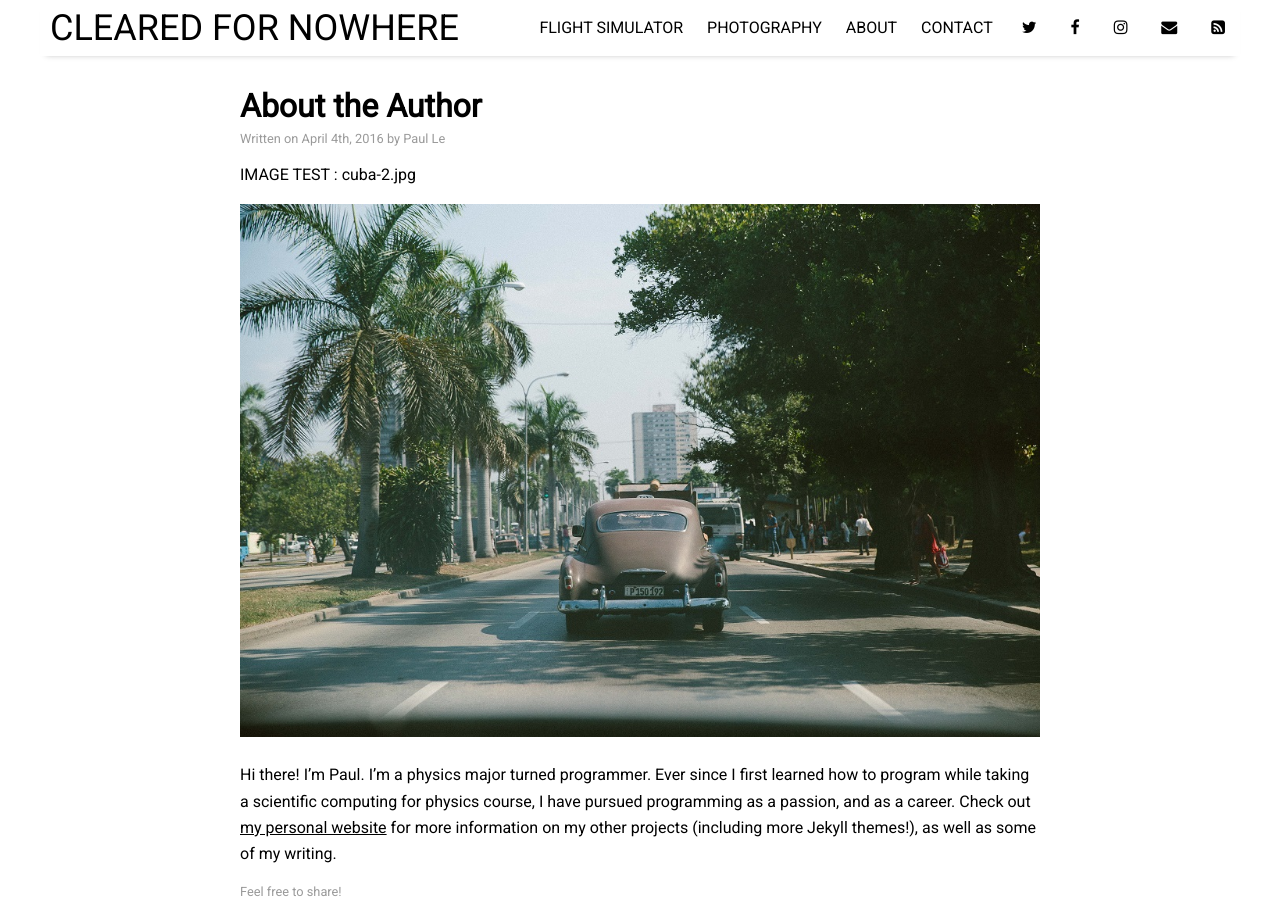
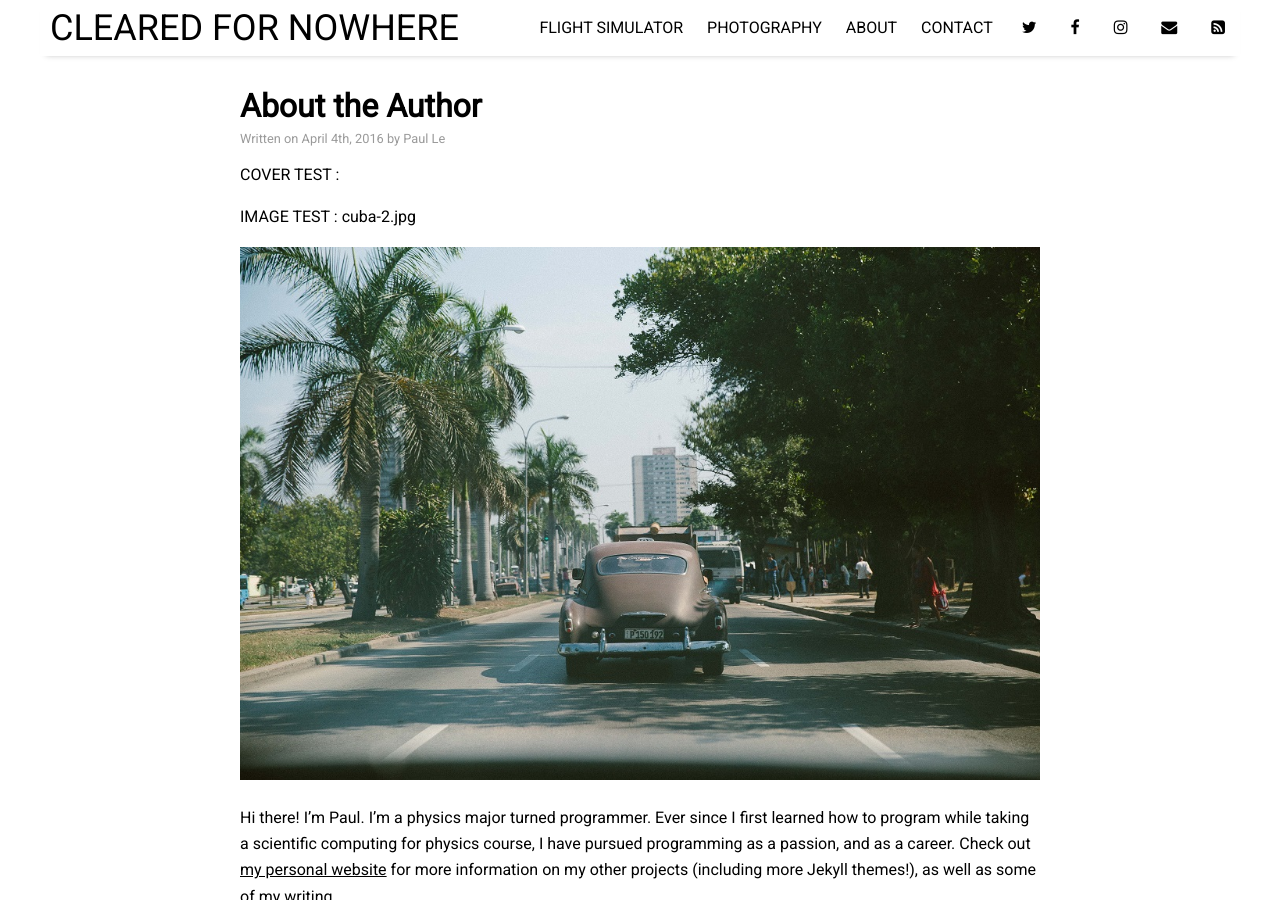
Before and after one commit to ClearedForNowhere/ClearedForNowhere.github.io, a Jekyll site: the page built from _posts/2016-04-04-about-the-author.md, in a window 1280 px wide and 900 px high. Built offline with Jekyll 4.4.1, drawn with Linux system fonts in a browser that asks for light colours; nearby versions of some CDN libraries.

Commit message:
Update post.html

```diff
--- a/_layouts/post.html
+++ b/_layouts/post.html
@@ -10,7 +10,8 @@ layout: default
     {% include post-date.html %}
   {% endif %}
   {% if page.image %}
-  <p>IMAGE TEST : {{ page.image }}</p>
+<p>COVER TEST : {{ page.cover }}</p>
+<p>IMAGE TEST : {{ page.image }}</p>
     <div class="featured-image">
       <img src="{{ site.github.url }}/assets/img/{{ page.image }}">
     </div>
```
